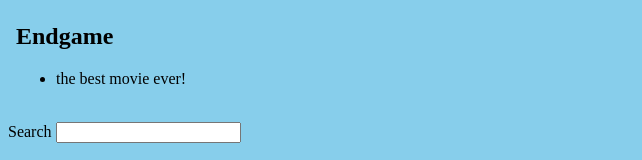
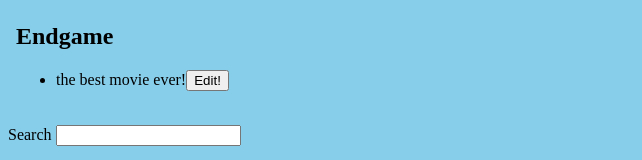
Before and after one commit to jasminealee/site-rebuild, an Angular app: page / in a window 1280 px wide. Shown: the part 237-397 px from the top of the page, without its empty margins (0-642 px from the left). Built offline with nearby package versions, Linux system fonts and the light colour scheme.

Commit message:
add correct functionality for user input to post on the webpage once user clicks submit (movie inputted and review inputted on page information post to webpage, but name inputted does not

```diff
--- a/src/app/app.component.html
+++ b/src/app/app.component.html
@@ -20,7 +20,7 @@
   <div *ngFor="let singleReview of reviews">
     <h2>{{singleReview.title}}</h2>
   <ul>
-    <h3></h3><li *ngFor="let singleThoughts of singleReview.thoughts">{{singleThoughts}}</li>
+    <h3></h3><li *ngFor="let singleThoughts of singleReview.thoughts">{{singleThoughts}}<button (click)="editReview()">Edit!</button></li>
   </ul>
   </div>
 </div>
--- a/src/app/app.component.ts
+++ b/src/app/app.component.ts
@@ -18,10 +18,14 @@
   newMovieReview: Review;
   reviews: Review[] = [
     new Review('Endgame', ['the best movie ever!'])
-  ]
-
-  addReview(newTitle: string, newReview: string) {
-    this.newMovieReview =new Review(newTitle, newReview);
+  ];
+  addReview(newTitle: string, newThoughts: string) {
+    const newThoughtsArray = newThoughts.split(', ')
+    this.newMovieReview =new Review(newTitle, newThoughtsArray);
     this.reviews.push(this.newMovieReview);
   }
+
+  editReview() {
+    alert("Edit");
+  }
 }
```
